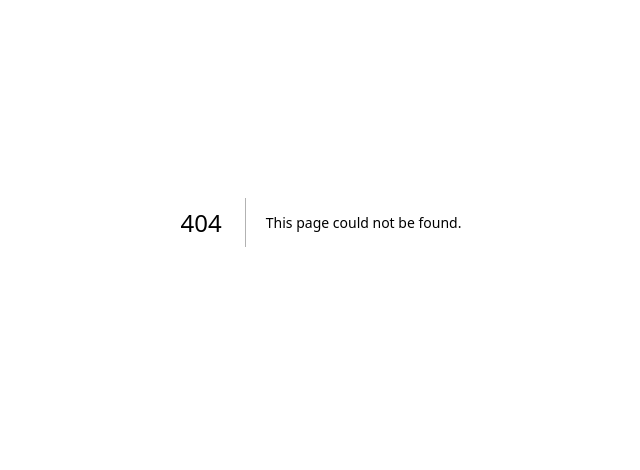
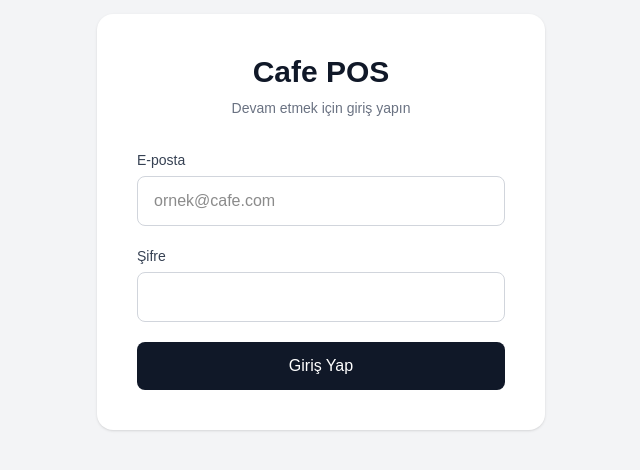
Before and after one commit to cetindesign/cafe-pos, a Next.js app: page /login in a window 1280 px wide. Before the commit this address had no page. Shown: the part 178-648 px from the top of the page, without its empty margins (319-959 px from the left). Built offline with nearby package versions, Linux system fonts and the light colour scheme.

Commit message:
Sprint 1: Authentication, role-based routing, sign out

```diff
--- /dev/null
+++ b/app/actions.ts
@@ -0,0 +1,10 @@
+'use server'
+
+import { createClient } from '@/lib/supabase/server'
+import { redirect } from 'next/navigation'
+
+export async function signOut() {
+  const supabase = await createClient()
+  await supabase.auth.signOut()
+  redirect('/login')
+}
--- /dev/null
+++ b/app/admin/page.tsx
@@ -0,0 +1,52 @@
+import { redirect } from 'next/navigation'
+import { createClient } from '@/lib/supabase/server'
+import { signOut } from '../actions'
+
+export default async function PosPage() {
+  const supabase = await createClient()
+
+  const {
+    data: { user },
+  } = await supabase.auth.getUser()
+
+  if (!user) {
+    redirect('/login')
+  }
+
+  const { data: profile } = await supabase
+    .from('profiles')
+    .select('full_name, role')
+    .eq('id', user.id)
+    .single()
+
+  if (!profile) {
+    redirect('/login')
+  }
+
+  return (
+    <main className="flex min-h-screen items-center justify-center bg-gray-100 p-6">
+      <div className="bg-white rounded-2xl p-10 max-w-md w-full text-center shadow-sm">
+        <h1 className="text-2xl font-bold text-gray-900 mb-2">POS Ekranı</h1>
+        <p className="text-gray-600 mb-1">Hoş geldin,</p>
+        <p className="text-lg font-medium text-gray-900 mb-1">
+          {profile.full_name}
+        </p>
+        <p className="text-sm text-gray-500 mb-6">
+          Rol: {profile.role === 'manager' ? 'Yönetici' : 'Kasiyer'}
+        </p>
+        <p className="text-sm text-gray-500 mb-8">
+          Sprint 3&apos;te sipariş alma ekranı burada olacak.
+        </p>
+
+        <form action={signOut}>
+          <button
+            type="submit"
+            className="w-full rounded-lg border border-gray-300 px-4 py-3 text-sm font-medium text-gray-700 hover:bg-gray-50 transition-colors"
+          >
+            Çıkış Yap
+          </button>
+        </form>
+      </div>
+    </main>
+  )
+}
--- /dev/null
+++ b/app/login/page.tsx
@@ -0,0 +1,101 @@
+'use client'
+
+import { useState } from 'react'
+import { useRouter } from 'next/navigation'
+import { createClient } from '@/lib/supabase/client'
+
+export default function LoginPage() {
+  const [email, setEmail] = useState('')
+  const [password, setPassword] = useState('')
+  const [errorMsg, setErrorMsg] = useState<string | null>(null)
+  const [loading, setLoading] = useState(false)
+  const router = useRouter()
+
+  async function handleLogin(e: React.FormEvent) {
+    e.preventDefault()
+    setErrorMsg(null)
+    setLoading(true)
+
+    const supabase = createClient()
+    const { error } = await supabase.auth.signInWithPassword({
+      email,
+      password,
+    })
+
+    if (error) {
+      setErrorMsg('E-posta veya şifre hatalı. Lütfen tekrar deneyin.')
+      setLoading(false)
+      return
+    }
+
+    // Giriş başarılı, ana sayfaya yönlendir
+    router.push('/')
+    router.refresh()
+  }
+
+  return (
+    <main className="flex min-h-screen items-center justify-center bg-gray-100 p-6">
+      <div className="w-full max-w-md bg-white rounded-2xl shadow-sm p-10">
+        <div className="mb-8 text-center">
+          <h1 className="text-3xl font-bold text-gray-900">Cafe POS</h1>
+          <p className="mt-2 text-sm text-gray-500">
+            Devam etmek için giriş yapın
+          </p>
+        </div>
+
+        {errorMsg && (
+          <div className="mb-6 rounded-lg bg-red-50 border border-red-200 p-3 text-sm text-red-700">
+            {errorMsg}
+          </div>
+        )}
+
+        <form onSubmit={handleLogin} className="space-y-5">
+          <div>
+            <label
+              htmlFor="email"
+              className="block text-sm font-medium text-gray-700 mb-1.5"
+            >
+              E-posta
+            </label>
+            <input
+              id="email"
+              type="email"
+              required
+              value={email}
+              onChange={(e) => setEmail(e.target.value)}
+              className="w-full rounded-lg border border-gray-300 px-4 py-3 text-base focus:outline-none focus:ring-2 focus:ring-gray-900 focus:border-transparent"
+              placeholder="ornek@cafe.com"
+              autoComplete="email"
+            />
+          </div>
+
+          <div>
+            <label
+              htmlFor="password"
+              className="block text-sm font-medium text-gray-700 mb-1.5"
+            >
+              Şifre
+            </label>
+            <input
+              id="password"
+              type="password"
+              required
+              value={password}
+              onChange={(e) => setPassword(e.target.value)}
+              className="w-full rounded-lg border border-gray-300 px-4 py-3 text-base focus:outline-none focus:ring-2 focus:ring-gray-900 focus:border-transparent"
+              autoComplete="current-password"
+            />
+          </div>
+
+          <button
+            type="submit"
+            disabled={loading}
+            className="w-full rounded-lg bg-gray-900 px-4 py-3 text-base font-medium text-white hover:bg-gray-800 disabled:bg-gray-400 disabled:cursor-not-allowed transition-colors"
+          >
+            {loading ? 'Giriş yapılıyor...' : 'Giriş Yap'}
+          </button>
+        </form>
+      </div>
+    </main>
+  )
+}
--- a/app/page.tsx
+++ b/app/page.tsx
@@ -1,24 +1,49 @@
+import { redirect } from 'next/navigation'
 import { createClient } from '@/lib/supabase/server'
 
 export default async function Home() {
   const supabase = await createClient()
-  const { data, error } = await supabase.auth.getSession()
 
-  return (
-    <main className="flex min-h-screen flex-col items-center justify-center p-8">
-      <h1 className="text-4xl font-bold mb-4">Cafe POS</h1>
-      <p className="text-lg text-gray-600 mb-8">Sprint 0 — Bağlantı Testi</p>
+  // Oturum durumunu kontrol et
+  const {
+    data: { user },
+  } = await supabase.auth.getUser()
 
-      <div className="bg-gray-100 p-6 rounded-lg max-w-md w-full">
-        <h2 className="text-xl font-semibold mb-3">Supabase Durumu</h2>
-        {error ? (
-          <p className="text-red-600">Hata: {error.message}</p>
-        ) : (
-          <p className="text-green-600">
-            ✓ Supabase bağlantısı başarılı. Henüz oturum açılmamış.
+  // Giriş yapmamışsa login sayfasına gönder
+  if (!user) {
+    redirect('/login')
+  }
+
+  // Profil bilgisini çek (rolü öğrenmek için)
+  const { data: profile, error: profileError } = await supabase
+    .from('profiles')
+    .select('full_name, role')
+    .eq('id', user.id)
+    .single()
+
+  if (profileError || !profile) {
+    return (
+      <main className="flex min-h-screen items-center justify-center bg-gray-100 p-6">
+        <div className="bg-white rounded-2xl p-8 max-w-md w-full text-center shadow-sm">
+          <h1 className="text-xl font-semibold text-red-600 mb-2">
+            Profil bulunamadı
+          </h1>
+          <p className="text-sm text-gray-600">
+            Bu kullanıcı için profil oluşturulmamış. Yöneticinizle iletişime geçin.
           </p>
-        )}
-      </div>
-    </main>
-  )
+        </div>
+      </main>
+    )
+  }
+
+  // Role göre yönlendir
+  if (profile.role === 'manager') {
+    redirect('/admin')
+  }
+
+  if (profile.role === 'cashier') {
+    redirect('/pos')
+  }
+
+  return null
 }
--- /dev/null
+++ b/app/pos/page.tsx
@@ -0,0 +1,52 @@
+import { redirect } from 'next/navigation'
+import { createClient } from '@/lib/supabase/server'
+import { signOut } from '../actions'
+
+export default async function PosPage() {
+  const supabase = await createClient()
+
+  const {
+    data: { user },
+  } = await supabase.auth.getUser()
+
+  if (!user) {
+    redirect('/login')
+  }
+
+  const { data: profile } = await supabase
+    .from('profiles')
+    .select('full_name, role')
+    .eq('id', user.id)
+    .single()
+
+  if (!profile) {
+    redirect('/login')
+  }
+
+  return (
+    <main className="flex min-h-screen items-center justify-center bg-gray-100 p-6">
+      <div className="bg-white rounded-2xl p-10 max-w-md w-full text-center shadow-sm">
+        <h1 className="text-2xl font-bold text-gray-900 mb-2">POS Ekranı</h1>
+        <p className="text-gray-600 mb-1">Hoş geldin,</p>
+        <p className="text-lg font-medium text-gray-900 mb-1">
+          {profile.full_name}
+        </p>
+        <p className="text-sm text-gray-500 mb-6">
+          Rol: {profile.role === 'manager' ? 'Yönetici' : 'Kasiyer'}
+        </p>
+        <p className="text-sm text-gray-500 mb-8">
+          Sprint 3&apos;te sipariş alma ekranı burada olacak.
+        </p>
+
+        <form action={signOut}>
+          <button
+            type="submit"
+            className="w-full rounded-lg border border-gray-300 px-4 py-3 text-sm font-medium text-gray-700 hover:bg-gray-50 transition-colors"
+          >
+            Çıkış Yap
+          </button>
+        </form>
+      </div>
+    </main>
+  )
+}
```
